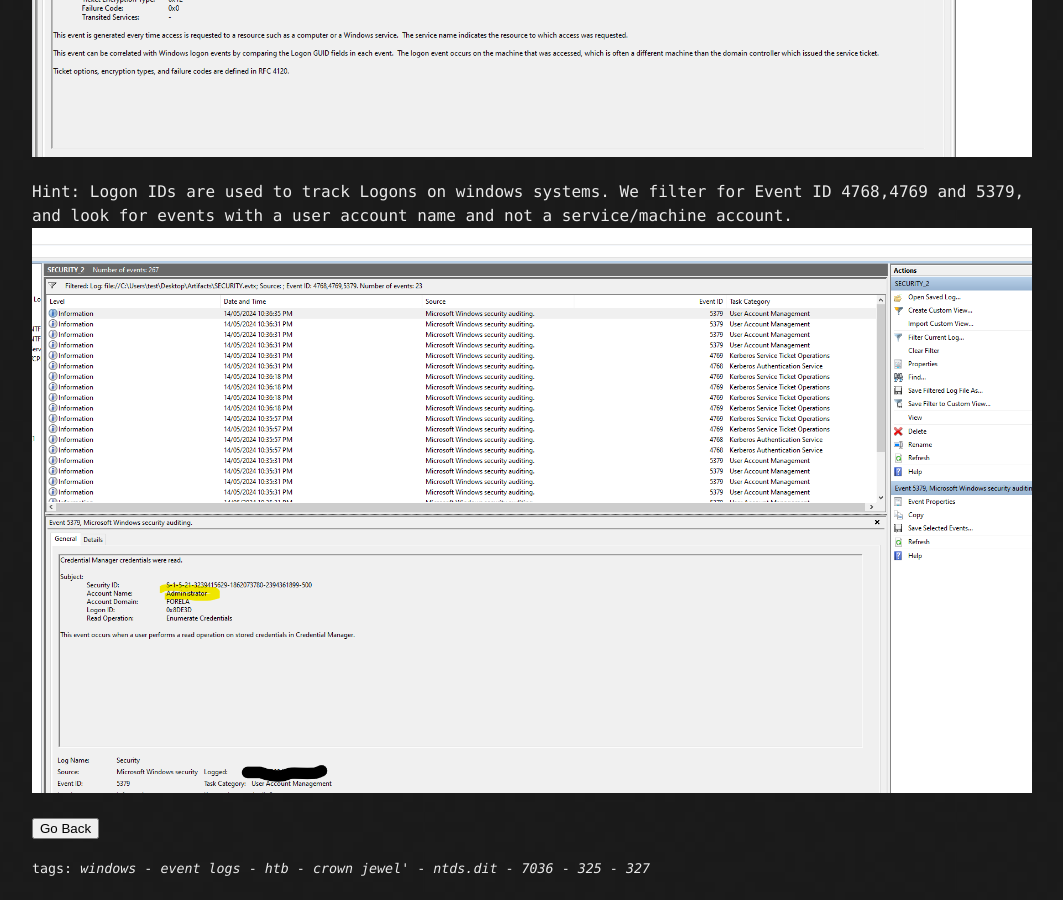
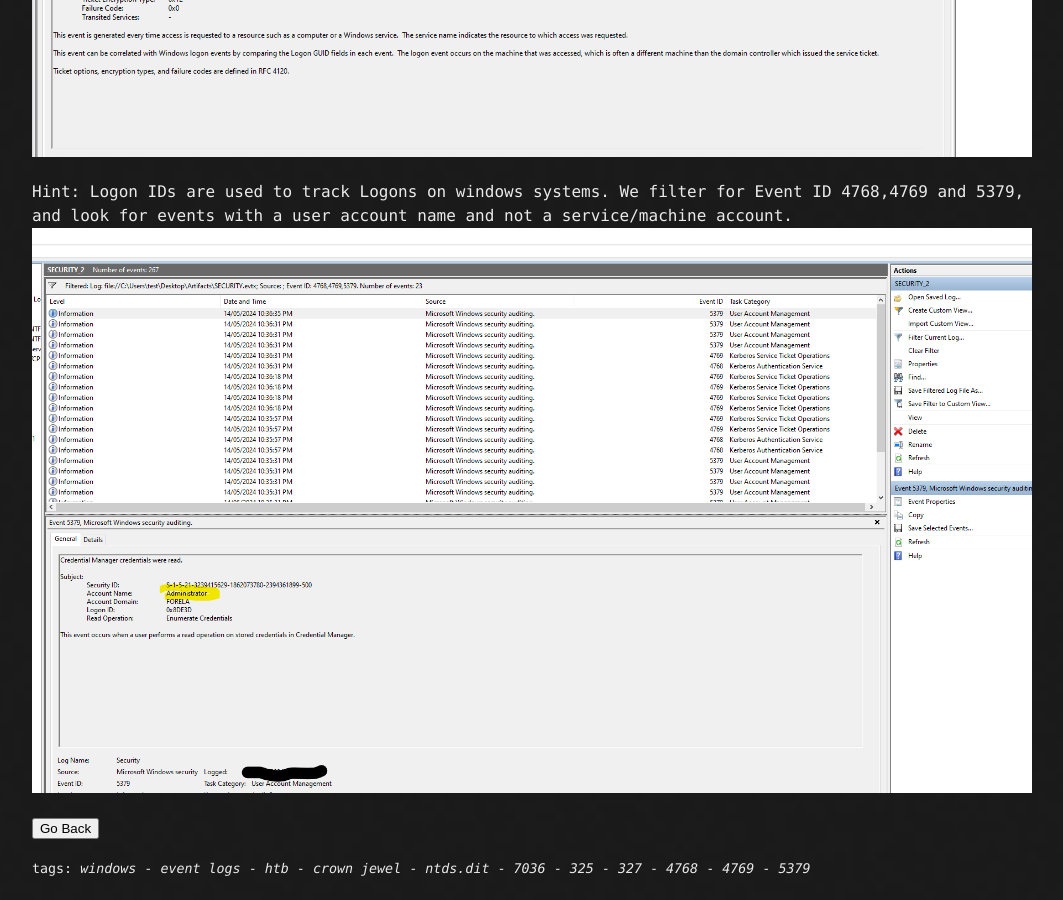
Before and after one commit to CyberCasquatch/cybercasquatch.github.io, a Jekyll site: the page built from _posts/TidBits/2025-05-16-TBCJ12.md, in a window 1280 px wide and 900 px high, scrolled down 5431 px. Shown: the whole window, without its empty margins (108-1171 px from the left). Built offline with Jekyll 4.4.1, drawn with Linux system fonts in a browser that asks for light colours; the repository's description, which GitHub fills in, is left out.

Commit message:
Update 2025-05-16-TBCJ12.md

```diff
--- a/_posts/TidBits/2025-05-16-TBCJ12.md
+++ b/_posts/TidBits/2025-05-16-TBCJ12.md
@@ -4,7 +4,7 @@ title:  "TB Crown Jewel 1 + 2"
 date:   2025-05-16
 author: C. Casquatch
 comments: false
-tags: ['windows', 'event logs', 'htb', crown jewel', 'ntds.dit', '7036', '325', '327']
+tags: ['windows', 'event logs', 'htb', 'crown jewel', 'ntds.dit', '7036', '325', '327', '4768', '4769', '5379']
 ---
 
 > adding notes for the future for ntds.dit while completing some sherlocks to help solidify understanding of event logs.
```
